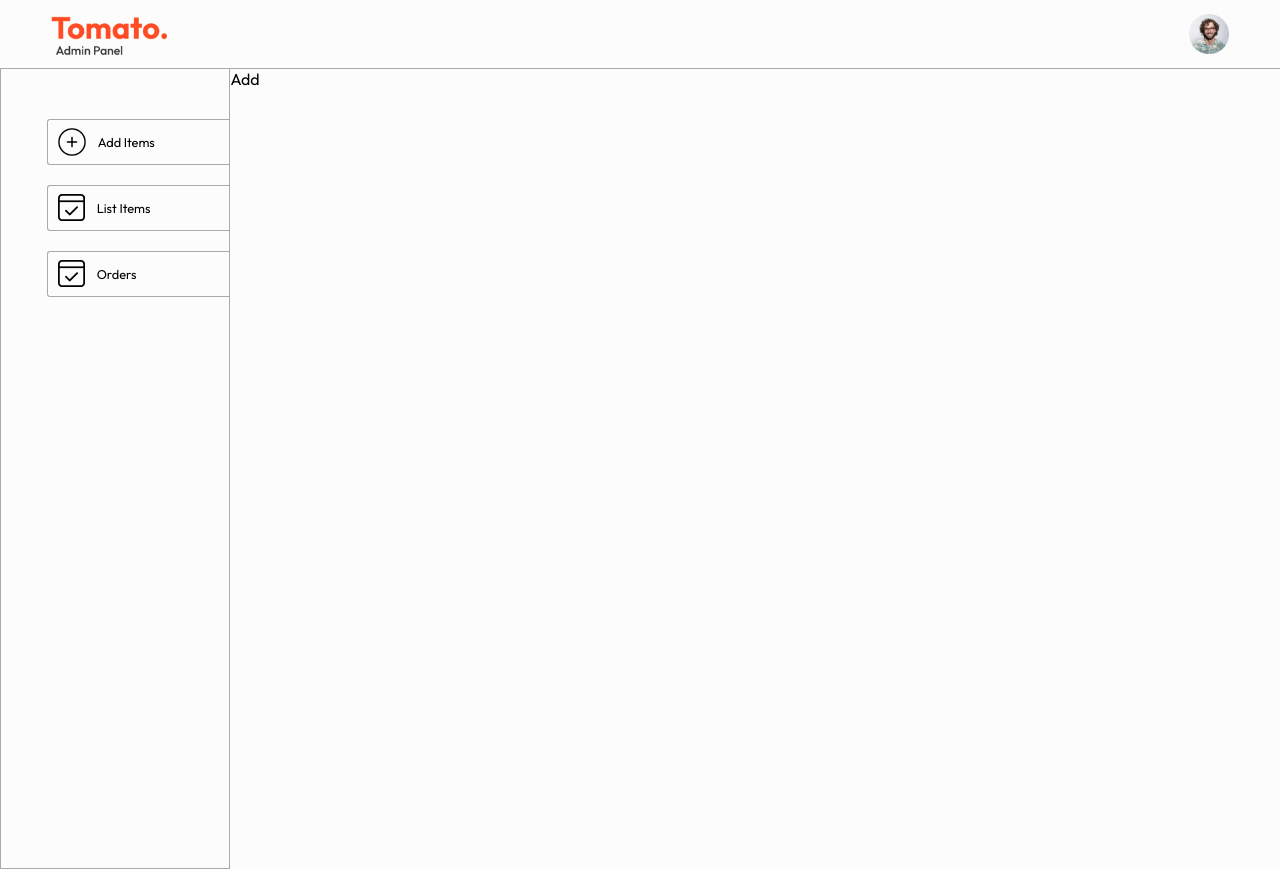
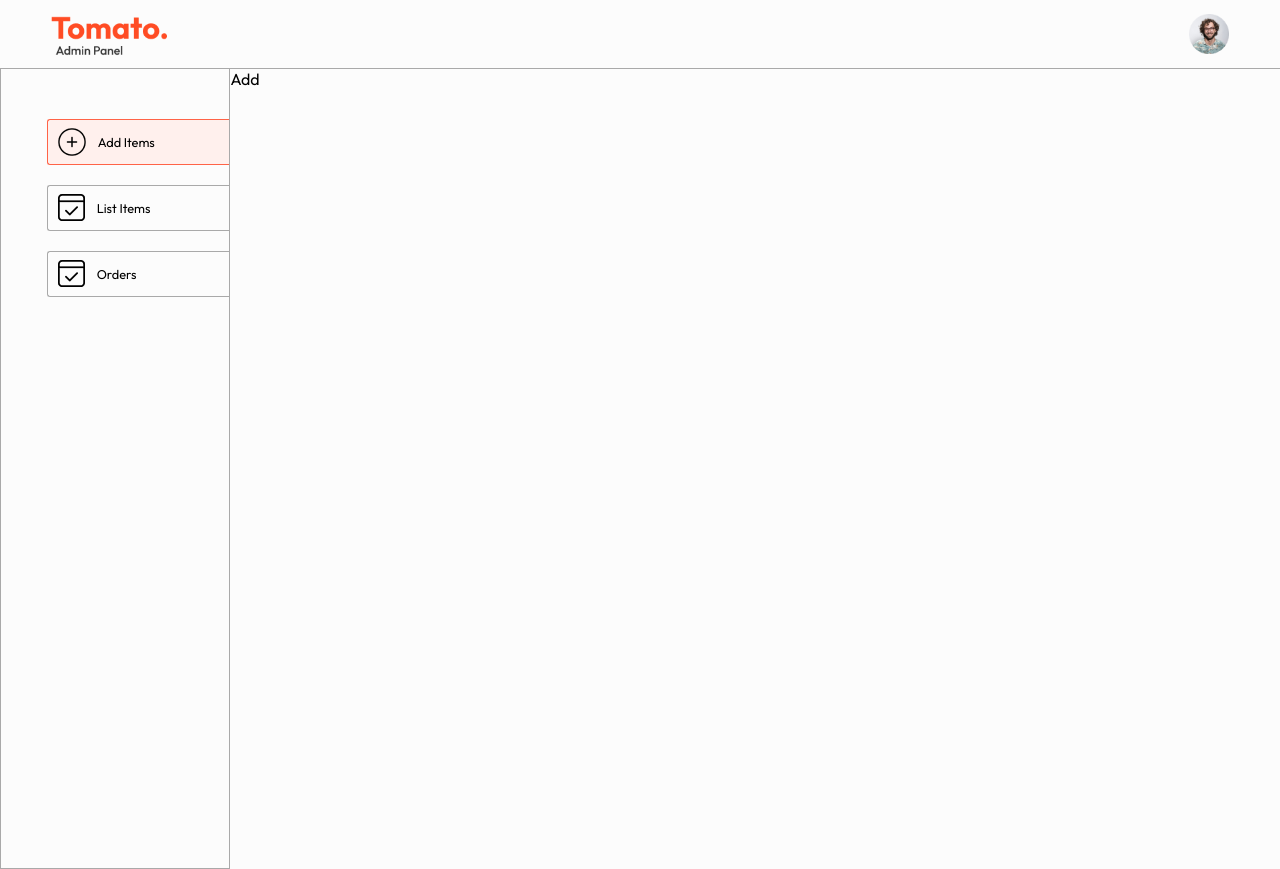
Before and after one commit to hiruni20/food-delivery-app, a React (Vite) app in the folder admin/: page /add in a window 1280 px wide. Built offline with nearby package versions, Linux system fonts and the light colour scheme.

Commit message:
active class css

```diff
--- a/admin/src/components/Sidebar/Sidebar.css
+++ b/admin/src/components/Sidebar/Sidebar.css
@@ -24,6 +24,10 @@
     border-radius: 3px 0px 0px 3px;
     cursor: pointer;
 }
+.sidebar-option.active{
+    background-color: #fff0ed;
+    border-color: tomato;
+}
 @media (max-width:900px) {
     .sidebar-option p {
         display: none;
```
